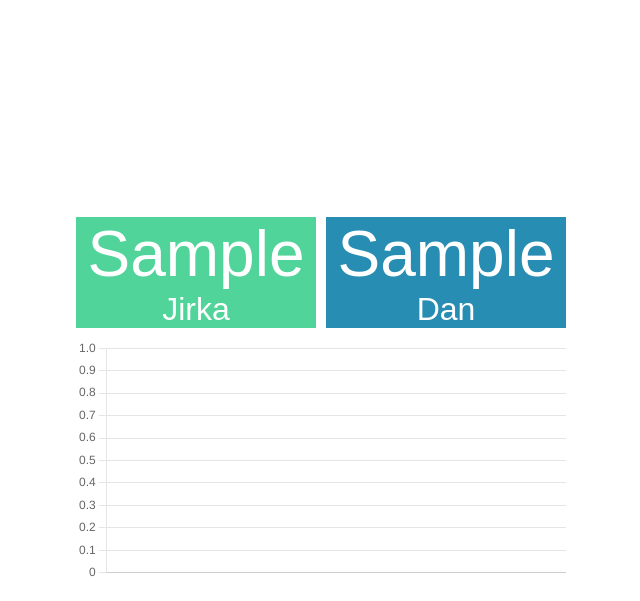
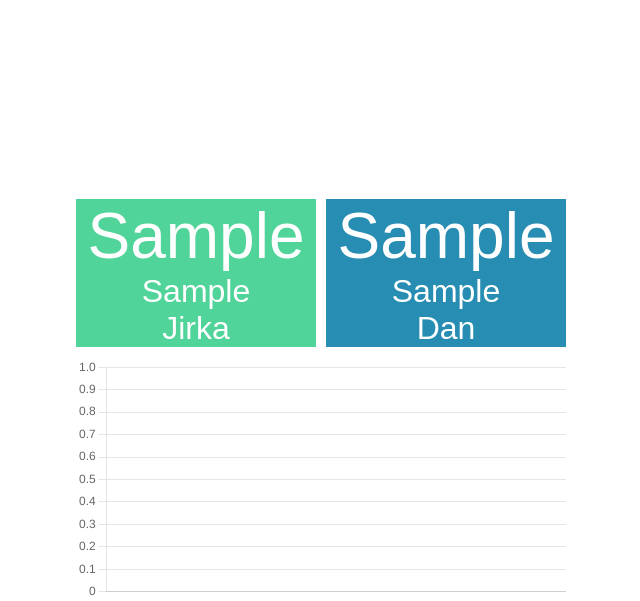
Before and after one commit to jsyrovy/untappd, a Python web app: template templates/pivni-valka.html in a window 1280 px wide. Shown: the top 601 px of the page, without its empty margins (319-959 px from the left). Run offline with Jinja, Linux system fonts and the light colour scheme; the template is opened without the code that fills it: most values are stand-ins (such as "Sample title", 1, 10 or a date in 2020); some libraries are stand-ins or nearby versions.

Commit message:
Add diff from last day

```diff
--- a/templates/pivni-valka.html
+++ b/templates/pivni-valka.html
@@ -59,6 +59,12 @@
 
         .count {
             font-size: 4rem;
+            margin: 0 5px;
+        }
+
+        .diff {
+            font-size: 2rem;
+            margin: 0 5px;
         }
 
         .name {
@@ -84,6 +90,10 @@
                 font-size: 8rem;
             }
 
+            .diff {
+                font-size: 4rem;
+            }
+
             .name {
                 font-size: 4rem;
             }
@@ -98,13 +108,15 @@
     <div class="container">
         <a href="https://untappd.com/user/sejrik">
             <div class="item-count item-jirka">
-                <div class="count">{{ unique_beers_count_jirka }}</div>
+                <span class="count">{{ unique_beers_count_jirka }}</span>
+                <span class="diff">{{ diff_jirka }}</span>
                 <div class="name">Jirka</div>
             </div>
         </a>
         <a href="https://untappd.com/user/mencik2">
             <div class="item-count item-dan">
-                <div class="count">{{ unique_beers_count_dan }}</div>
+                <span class="count">{{ unique_beers_count_dan }}</span>
+                <span class="diff">{{ diff_dan }}</span>
                 <div class="name">Dan</div>
             </div>
         </a>
```
Also changed, not shown: pivni_valka/__init__.py (+15 -0 lines).
